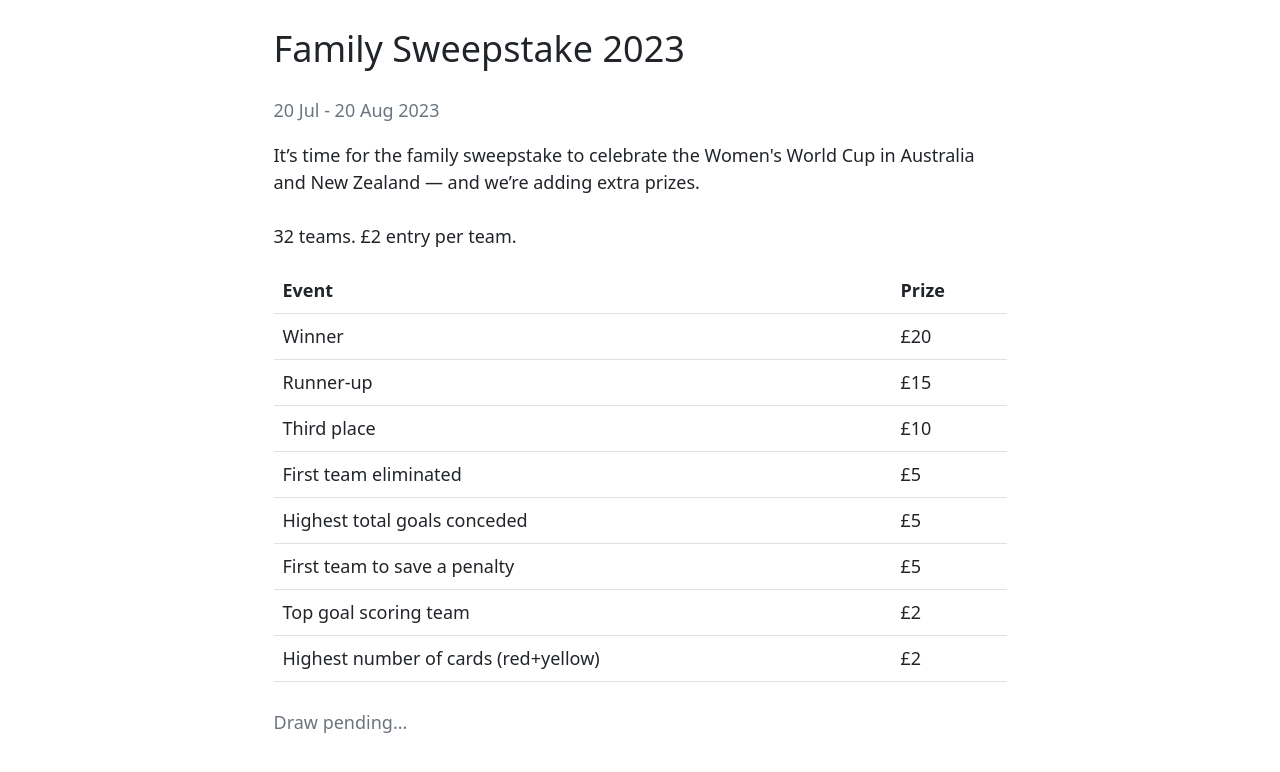
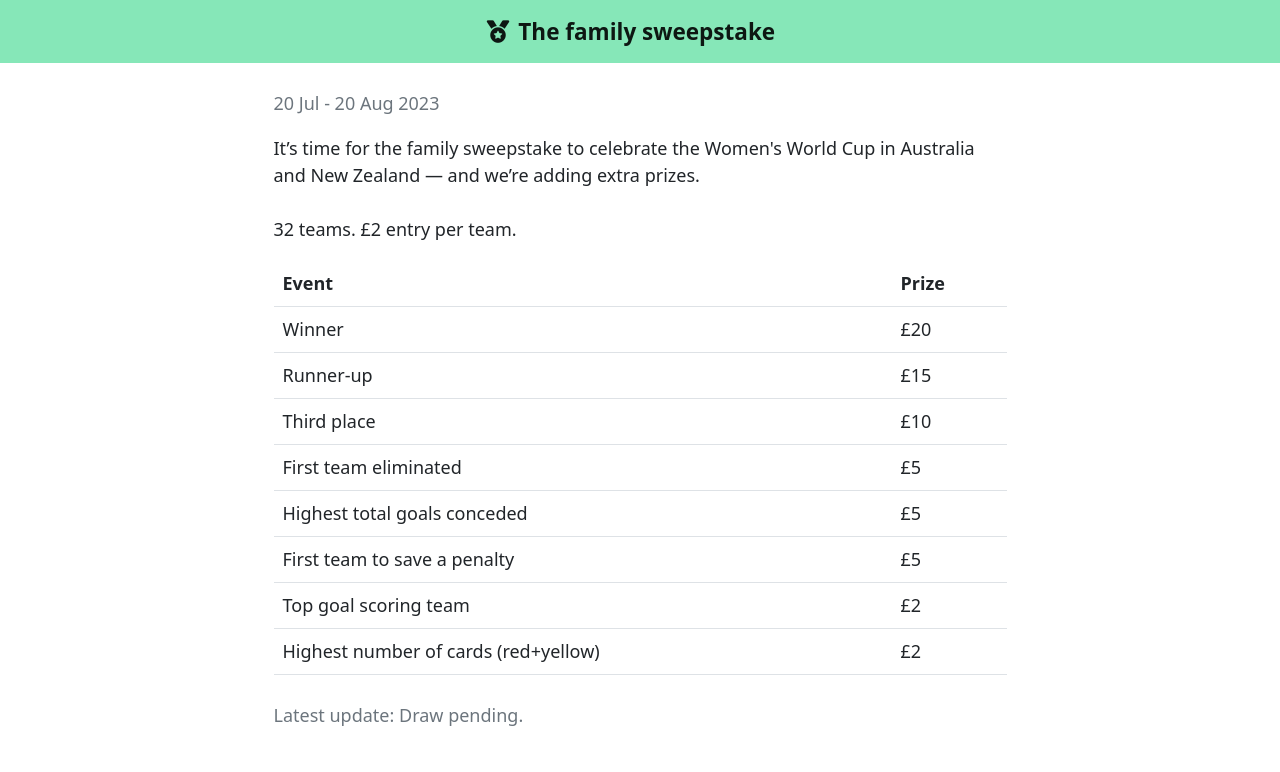
Before and after one commit to jimmyrule/rowells, a Jekyll site: the page built from index.html, in a window 1280 px wide. Shown: the top 772 px of the page. Built offline with Jekyll 4.4.1, drawn with Linux system fonts in a browser that asks for light colours; nearby versions of some CDN libraries.

Commit message:
Updated styles and added header

```diff
--- a/_includes/head.html
+++ b/_includes/head.html
@@ -3,6 +3,7 @@
   <meta name="viewport" content="width=device-width, initial-scale=1">
   <title>{{ page.title }}</title>
   <link href="https://cdn.jsdelivr.net/npm/bootstrap@5.2.0-beta1/dist/css/bootstrap.min.css" rel="stylesheet" integrity="sha384-0evHe/X+R7YkIZDRvuzKMRqM+OrBnVFBL6DOitfPri4tjfHxaWutUpFmBp4vmVor" crossorigin="anonymous">
+  <script src="https://kit.fontawesome.com/ce84024436.js" crossorigin="anonymous"></script>
   <!-- link to main stylesheet -->
   <link rel="stylesheet" type="text/css" href="/css/main.css">
 </head>
--- /dev/null
+++ b/_includes/header.html
@@ -0,0 +1,9 @@
+<header>
+  <nav class="navbar">
+    <div class="container-fluid justify-content-center">
+      <a class="navbar-brand" href="/">
+        <i class="fa-solid fa-medal me-2"></i><strong>The family sweepstake</strong>
+      </a>
+    </div>
+  </nav>
+</header>
--- a/_layouts/default.html
+++ b/_layouts/default.html
@@ -5,6 +5,8 @@
 
 		<body>
 
+			{% include header.html %}
+
 			{{ content }}
 
 			<script src="https://cdn.jsdelivr.net/npm/bootstrap@5.2.0-beta1/dist/js/bootstrap.bundle.min.js" integrity="sha384-pprn3073KE6tl6bjs2QrFaJGz5/SUsLqktiwsUTF55Jfv3qYSDhgCecCxMW52nD2" crossorigin="anonymous"></script>
--- a/css/main.css
+++ b/css/main.css
@@ -2,3 +2,7 @@ html, body {
   background-color: #ffffff;
   font-size: 18px;
 }
+
+.navbar {
+  background-color: #86E7B8;
+}
--- a/index.html
+++ b/index.html
@@ -6,7 +6,6 @@ title: rowells.co.uk
 <div class="container mt-4 mb-5">
 	<div class="row mb-3">
 		<div class="col-md-8 offset-md-2 table-responsive">
-			<h2 class="mb-4">Family Sweepstake 2023</h2>
 			<p class="text-muted">20 Jul - 20 Aug 2023</p>
 			<p class="mb-4">It’s time for the family sweepstake to celebrate the Women's World Cup in Australia and New Zealand — and we’re adding extra prizes.</p>
 			<p>32 teams. £2 entry per team.</p>
@@ -52,7 +51,7 @@ title: rowells.co.uk
 			    </tr>
 			  </tbody>
 			</table>
-			<p class="my-4 text-muted">Draw pending...</p>
+			<p class="my-4 text-muted">Latest update: Draw pending.</p>
 		</div>
 	</div>
 </div>
```
Also changed, not shown: 1 other file.
